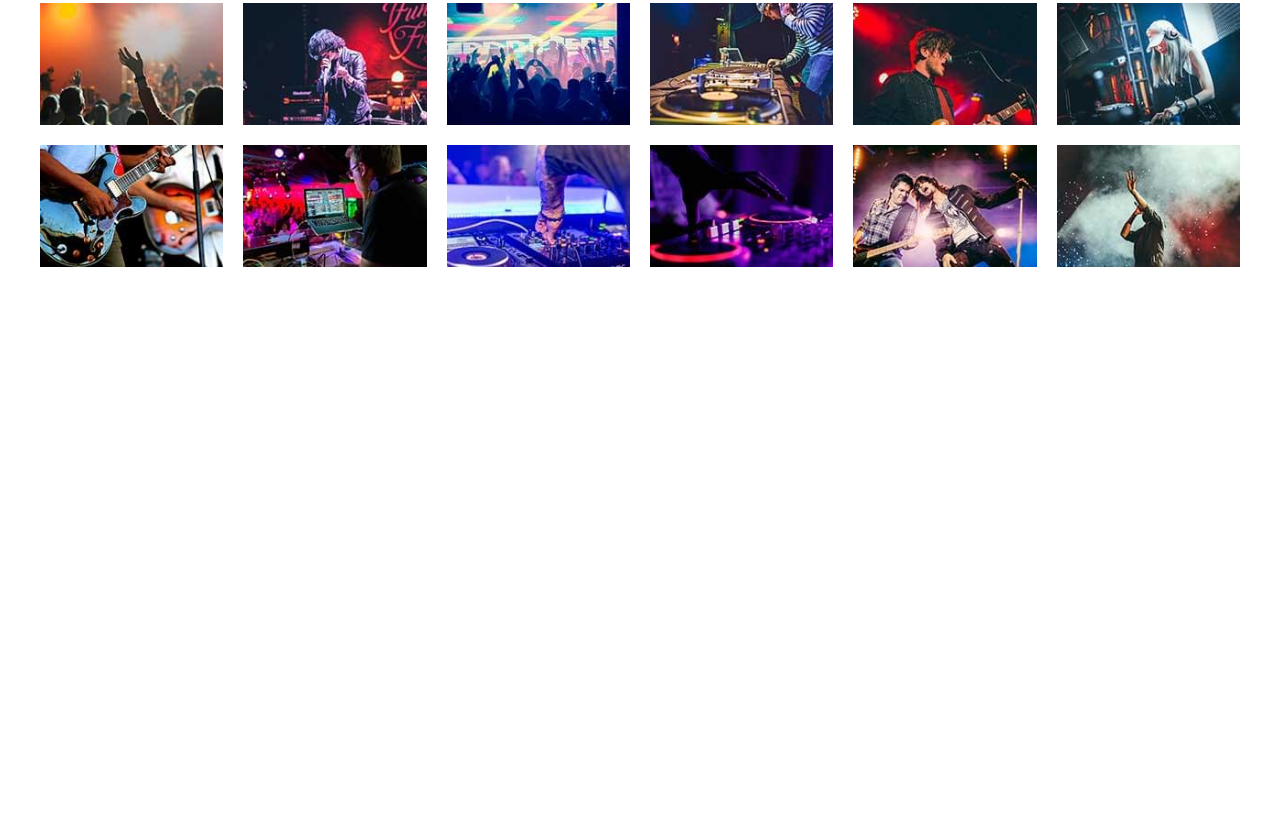
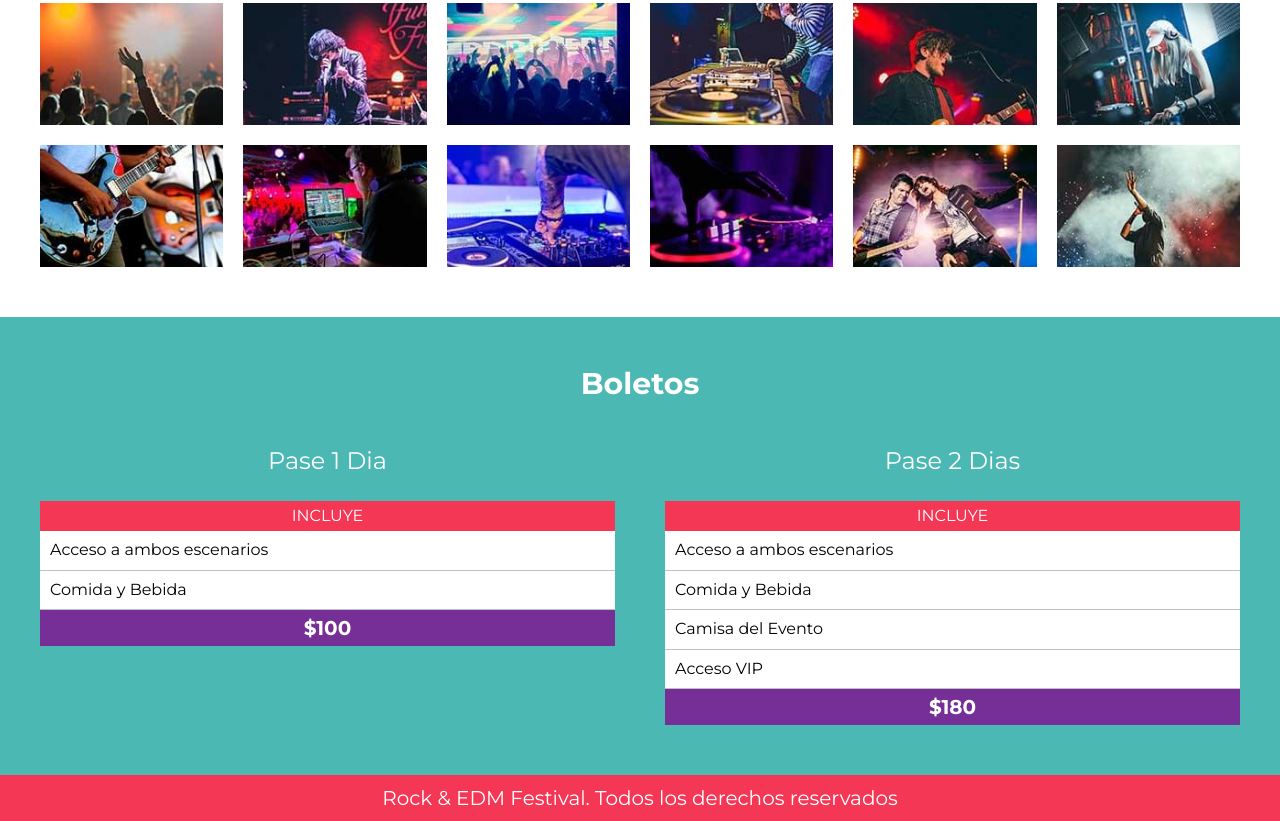
Before and after one commit to davidsm09/festival_music, a website: page index.html in a window 1280 px wide. Shown: the part 2940-3761 px from the top of the page. Before the commit the page ends 3257 px from the top, so only its background shows below. Drawn offline with Linux system fonts and the light colour scheme.

Commit message:
finalizamos footer

```diff
--- a/index.html
+++ b/index.html
@@ -195,6 +195,67 @@
         <ul class="galeria-imagenes"></ul>
     </section>
 
+    <section class="boletos bg-verde">
+
+        <h3>Boletos</h3>
+
+        <div class="contenedor contenedor-boletos">
+
+            <div class="basico pase">
+                <p class="nombre-pase">Pase 1 Dia</p>
+
+                <header class="pase-header">
+                    <p>Incluye</p>
+                </header>
+
+                <div class="pase-body">
+                    <ul>
+                        <li>
+                            Acceso a ambos escenarios
+                        </li>
+                        <li>
+                            Comida y Bebida
+                        </li>
+                    </ul>
+                </div>
+
+                <footer class="pase-footer">
+                    <p>$100</p>
+                </footer>
+            </div>
+
+            <div class="premium pase">
+                <p class="nombre-pase">Pase 2 Dias</p>
+
+                <header class="pase-header">
+                    <p>Incluye</p>
+                </header>
+
+                <div class="pase-body">
+                    <ul>
+                        <li>
+                            Acceso a ambos escenarios
+                        </li>
+                        <li>
+                            Comida y Bebida
+                        </li>
+                        <li>Camisa del Evento</li>
+                        <li>Acceso VIP</li>
+                    </ul>
+                </div>
+
+                <footer class="pase-footer">
+                    <p>$180</p>
+                </footer>
+
+            </div>
+        </div>
+    </section>
+
+    <footer class="site-footer">
+        <p>Rock & EDM Festival. Todos los derechos reservados</p>
+    </footer>
+
 
     <script src="build/js/app.js"></script>
 </body>
--- /dev/null
+++ b/src/scss/layout/_boletos.scss
@@ -0,0 +1,66 @@
+@use 'base/variables' as v;
+@use 'base/mixins' as m;
+
+.boletos {
+
+    background-color: v.$verde;
+
+    padding: 5rem 0;
+    h3 {
+        text-align: center;
+        color: v.$blanco;
+        margin-bottom: 2rem;
+    }
+
+    .contenedor-boletos {
+        @include m.tablet {
+            @include m.grid(2, 5rem);
+        }
+    }
+}
+
+.pase {
+
+    .nombre-pase {
+        text-align: center;
+        color: v.$blanco;
+        font-size: 2.4rem;
+    }
+
+    &-header,
+    &-footer {
+        padding: .5rem;
+        p {
+            text-align: center;
+            color: v.$blanco;
+            margin: 0;
+        }
+    }
+
+    &-header {
+        background-color: v.$rosa;
+        p {
+            text-transform: uppercase;
+            font-size: 1.6rem;
+        }
+    }
+
+    &-body {
+        background-color: v.$blanco;
+        ul {
+            @include m.resetear-lista;
+            li,
+            :nth-child(odd) {
+                padding: 1rem;
+                border-bottom: 1px solid #c1c1c1;
+            }
+
+        }
+    }
+
+    &-footer {
+        background-color: v.$morado;
+        font-size: 2.5rem;
+        font-weight: 700;
+    }
+}
--- /dev/null
+++ b/src/scss/layout/_footer.scss
@@ -0,0 +1,12 @@
+@use 'base/variables' as v;
+@use 'base/mixins' as m;
+
+.site-footer {
+    background-color: v.$rosa;
+    padding: 1rem;
+    p {
+        margin: 0;
+        text-align: center;
+        color: v.$blanco ;
+    }
+}
--- a/src/scss/layout/_index.scss
+++ b/src/scss/layout/_index.scss
@@ -3,3 +3,5 @@
 @forward 'festival';
 @forward 'lineUp';
 @forward 'galeria';
+@forward 'boletos';
+@forward 'footer';
```
Also changed, not shown: build/css/app.css.
